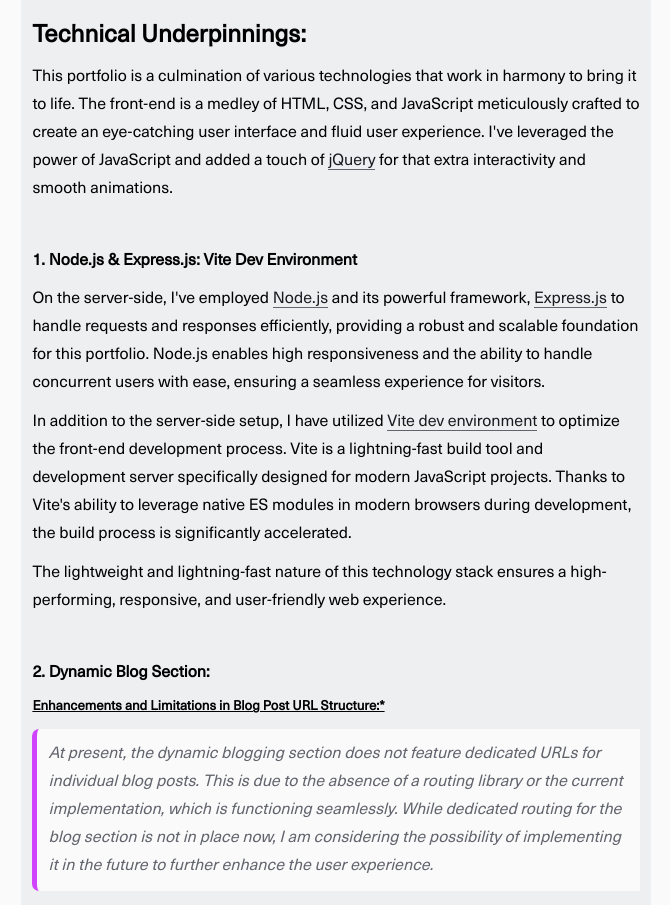
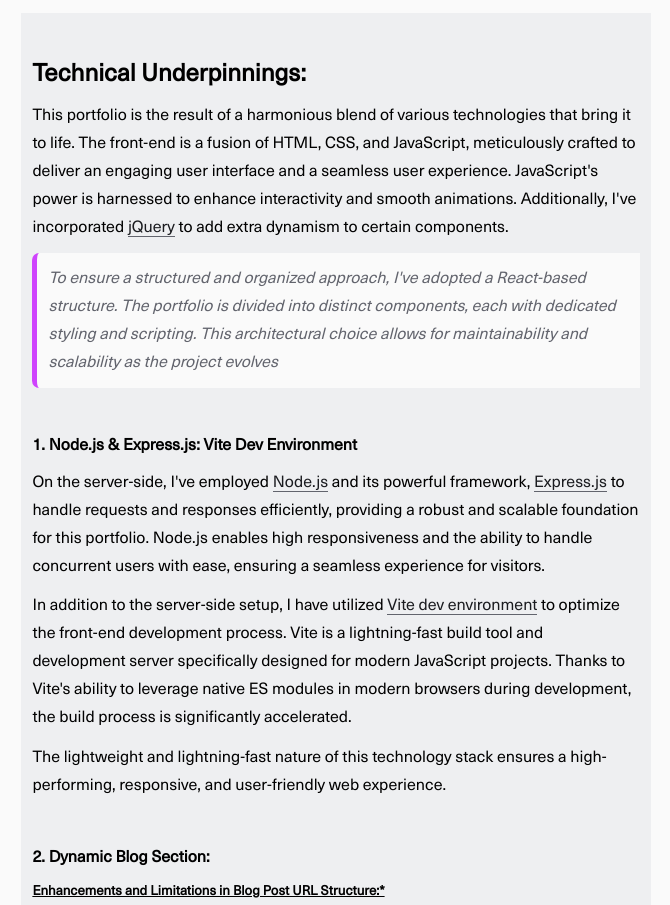
Before and after one commit to Jatin-Nikhil/test, a website built with Vite: page work_portfolio.html in a window 1280 px wide. Shown: the part 846-1751 px from the top of the page, without its empty margins (304-974 px from the left). Built offline with nearby package versions, Linux system fonts and the light colour scheme.

Commit message:
new changes

```diff
--- a/js/portfolio_blog_main.js
+++ b/js/portfolio_blog_main.js
@@ -63,7 +63,7 @@
 }
 
 function blog_post_show(blog){
-    tabswitch("function");
+    tab_switch("function");
     //main div
     const blog_post_Container = document.getElementById('tab_blog_content_main');
     blog_post_Container.innerHTML ="";
--- a/work_portfolio.html
+++ b/work_portfolio.html
@@ -2,7 +2,7 @@
 <html lang="en">
 <head>
     <meta charset="UTF-8" />
-    <link rel="icon" href="/siran.png" sizes="50x50"/>
+    <link rel="icon" href="/favicon.ico" sizes="80x80"/>
     <meta name="viewport" content="width=device-width, initial-scale=1.0" />
     <link rel="stylesheet" href="https://fonts.googleapis.com/css?family=Oswald">
     <link rel="stylesheet" href="https://fonts.googleapis.com/css?family=Open Sans">
@@ -13,6 +13,7 @@
 <section class="work container">
     <div class="work__div">
         <div class="work__div_section work__main top_radius">
+            <h1>Portfolio Technical Documentation:</h1>
             <h4>Welcome to my portfolio!</h4>
             <p>
                 As a passionate and aspiring full-stack developer, I'm thrilled to unveil my very first project — this dynamic and interactive single column portfolio website.
@@ -40,10 +41,14 @@
             <br>
             <h2>Technical Underpinnings:</h2>
             <p>
-                This portfolio is a culmination of various technologies that work in harmony to bring it to life.
-                The front-end is a medley of <b>HTML, CSS, and JavaScript</b> meticulously crafted to create an eye-catching user interface and fluid user experience.
-                I've leveraged the power of JavaScript and added a touch of <b><a href="https://jquery.com/">jQuery</a></b> for that extra interactivity and smooth animations.
-            </p><br>
+                This portfolio is the result of a harmonious blend of various technologies that bring it to life.
+                The front-end is a fusion of HTML, CSS, and JavaScript, meticulously crafted to deliver an engaging user interface and a seamless user experience.
+                JavaScript's power is harnessed to enhance interactivity and smooth animations.
+                Additionally, I've incorporated <b><a href="https://jquery.com/">jQuery</a></b> to add extra dynamism to certain components.
+            </p>
+                <blockquote>To ensure a structured and organized approach, I've adopted a React-based structure. The portfolio is divided into distinct components, each with dedicated styling and scripting.
+            This architectural choice allows for maintainability and scalability as the project evolves</blockquote>
+            <br>
             <h4>1. Node.js & Express.js: Vite Dev Environment</h4>
             <p>
                 On the server-side, I've employed <b><a href="https://nodejs.org/en">Node.js</a></b> and
@@ -87,9 +92,9 @@
                 This portfolio is not just a one-time creation; it's an ongoing project fueled by my passion for continuous learning.
                 As I embark on new coding adventures and explore exciting technologies, I'll be adding more projects to showcase my versatility and proficiency.
                 It's a living testament to my dedication to honing my skills and staying ahead in the ever-evolving web development landscape.
-            </p><br>
+            </p>
             <p>
-                The project can be cloned at: <br><code>https://github.com/siran-1/portfolio</code>
+                <u>View source code at:</u><br><code>https://github.com/siran-1/portfolio</code>
             </p><br>
         </div>
     </div>
```
Also changed, not shown: blog.html (+1 -1 lines), public/favicon.ico.
